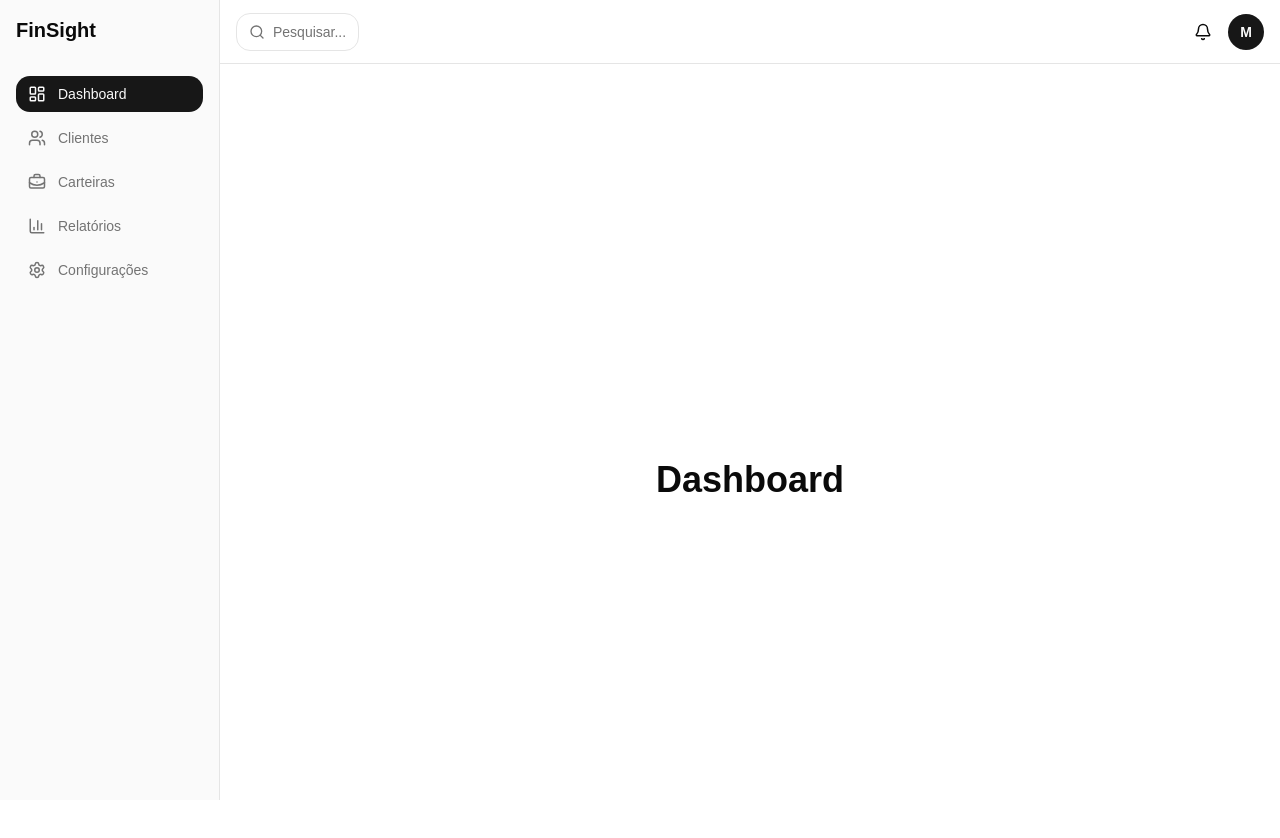
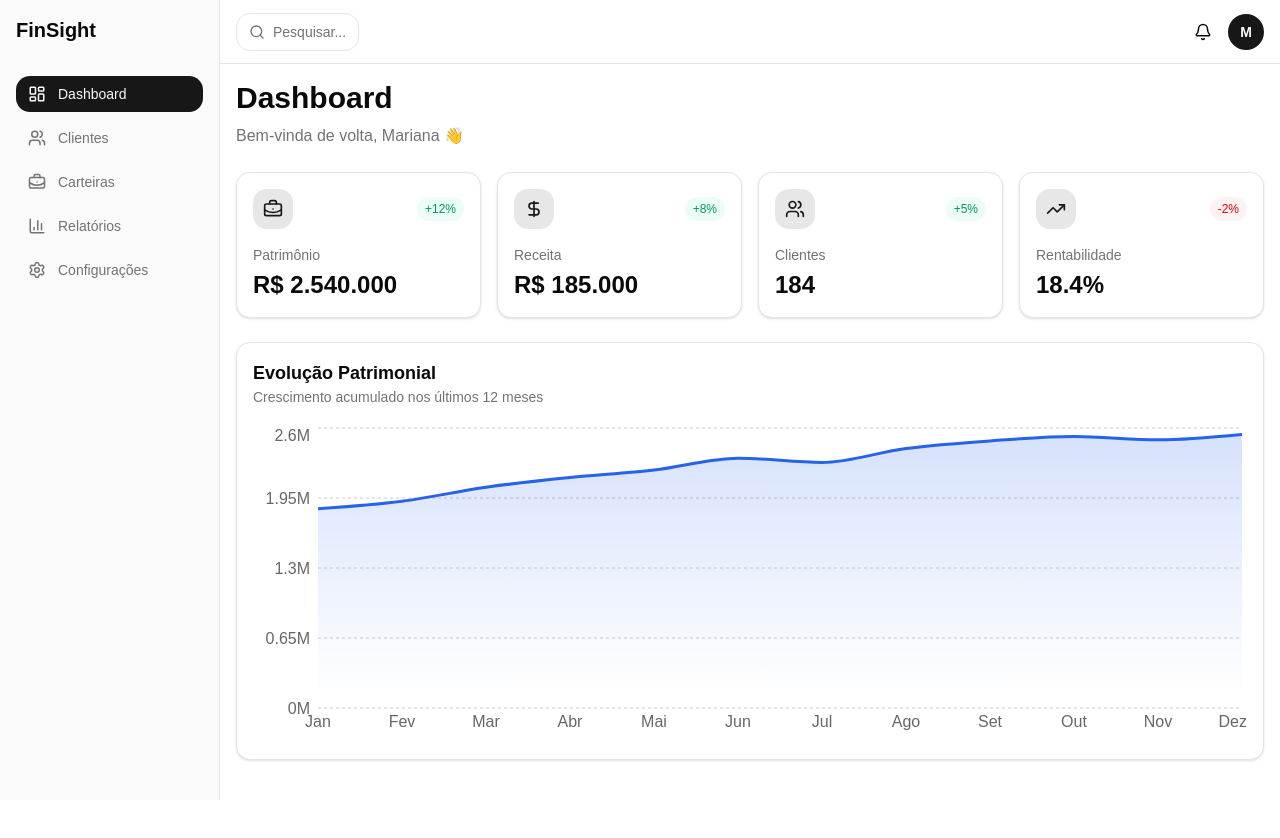
Before and after one commit to maryrubert/finsight-dashboard, a React (Vite) app: page / in a window 1280 px wide. Shown: the top 838 px of the page. After the commit the page ends 800 px from the top, so only its background shows below. Built offline with nearby package versions, Linux system fonts and the light colour scheme.

Commit message:
feat(dashboard): add executive metrics and evolution chart

```diff
--- /dev/null
+++ b/src/components/common/MetricCard.tsx
@@ -0,0 +1,55 @@
+import type { Metric, MetricTrend, MetricType } from '@/types/metric';
+
+interface MetricCardProps {
+  metric: Metric;
+}
+
+const trendStyles: Record<MetricTrend, string> = {
+  up: 'text-emerald-600 bg-emerald-50',
+  down: 'text-red-600 bg-red-50',
+  neutral: 'text-slate-600 bg-slate-100',
+};
+
+function formatMetricValue(value: number, type: MetricType) {
+  if (type === 'currency') {
+    return new Intl.NumberFormat('pt-BR', {
+      style: 'currency',
+      currency: 'BRL',
+      maximumFractionDigits: 0,
+    }).format(value);
+  }
+
+  if (type === 'percentage') {
+    return `${value}%`;
+  }
+
+  return new Intl.NumberFormat('pt-BR').format(value);
+}
+
+export function MetricCard({ metric }: MetricCardProps) {
+  const Icon = metric.icon;
+
+  return (
+    <article className="rounded-xl border bg-card p-4 shadow-sm">
+      <div className="mb-4 flex items-center justify-between">
+        <div className="flex h-10 w-10 items-center justify-center rounded-xl bg-primary/10 text-primary">
+          <Icon size={20} />
+        </div>
+
+        <span
+          className={`rounded-full px-2 py-1 text-xs font-medium ${trendStyles[metric.trend]}`}
+        >
+          {metric.variation > 0 ? '+' : ''}
+          {metric.variation}%
+        </span>
+      </div>
+
+      <div>
+        <p className="text-sm text-muted-foreground">{metric.title}</p>
+        <strong className="mt-1 block text-2xl font-bold text-foreground">
+          {formatMetricValue(metric.value, metric.type)}
+        </strong>
+      </div>
+    </article>
+  );
+}
--- /dev/null
+++ b/src/components/dashboard/EvolutionChart.tsx
@@ -0,0 +1,95 @@
+import {
+  Area,
+  AreaChart,
+  CartesianGrid,
+  ResponsiveContainer,
+  Tooltip,
+  XAxis,
+  YAxis,
+} from 'recharts';
+
+const data = [
+  { month: 'Jan', value: 1850000 },
+  { month: 'Fev', value: 1920000 },
+  { month: 'Mar', value: 2050000 },
+  { month: 'Abr', value: 2140000 },
+  { month: 'Mai', value: 2210000 },
+  { month: 'Jun', value: 2320000 },
+  { month: 'Jul', value: 2280000 },
+  { month: 'Ago', value: 2410000 },
+  { month: 'Set', value: 2480000 },
+  { month: 'Out', value: 2520000 },
+  { month: 'Nov', value: 2490000 },
+  { month: 'Dez', value: 2540000 },
+];
+
+function formatCurrency(value: number) {
+  return new Intl.NumberFormat('pt-BR', {
+    style: 'currency',
+    currency: 'BRL',
+    maximumFractionDigits: 0,
+  }).format(value);
+}
+
+export function EvolutionChart() {
+  return (
+    <section className="rounded-xl border bg-card p-4 shadow-sm">
+      <div className="mb-4">
+        <h2 className="text-lg font-semibold">Evolução Patrimonial</h2>
+
+        <p className="text-sm text-muted-foreground">
+          Crescimento acumulado nos últimos 12 meses
+        </p>
+      </div>
+
+      <div className="h-80">
+        <ResponsiveContainer width="100%" height="100%">
+          <AreaChart data={data}>
+            <defs>
+              <linearGradient
+                id="portfolioGradient"
+                x1="0"
+                y1="0"
+                x2="0"
+                y2="1"
+              >
+                <stop offset="5%" stopColor="#2563EB" stopOpacity={0.3} />
+                <stop offset="95%" stopColor="#2563EB" stopOpacity={0} />
+              </linearGradient>
+            </defs>
+
+            <CartesianGrid
+              strokeDasharray="3 3"
+              vertical={false}
+            />
+
+            <XAxis
+              dataKey="month"
+              tickLine={false}
+              axisLine={false}
+            />
+
+            <YAxis
+              tickFormatter={(value) => `${value / 1000000}M`}
+              tickLine={false}
+              axisLine={false}
+            />
+
+            <Tooltip
+              formatter={(value) => formatCurrency(Number(value))}
+              labelFormatter={(label) => `Mês: ${label}`}
+            />
+
+            <Area
+              type="monotone"
+              dataKey="value"
+              stroke="#2563EB"
+              fill="url(#portfolioGradient)"
+              strokeWidth={3}
+            />
+          </AreaChart>
+        </ResponsiveContainer>
+      </div>
+    </section>
+  );
+}
--- a/src/pages/Dashboard/DashboardPage.tsx
+++ b/src/pages/Dashboard/DashboardPage.tsx
@@ -1,7 +1,30 @@
+import { MetricCard } from '@/components/common/MetricCard';
+import { EvolutionChart } from '@/components/dashboard/EvolutionChart';
+import { getDashboardMetrics } from '@/services/dashboard.service';
+
 function DashboardPage() {
+  const metrics = getDashboardMetrics();
+
   return (
-    <main className="flex min-h-screen items-center justify-center bg-background">
-      <h1 className="text-4xl font-bold">Dashboard</h1>
+    <main className="space-y-6">
+      <header>
+        <h1 className="text-3xl font-bold">Dashboard</h1>
+
+        <p className="mt-2 text-muted-foreground">
+          Bem-vinda de volta, Mariana 👋
+        </p>
+      </header>
+
+      <section className="grid gap-4 md:grid-cols-2 xl:grid-cols-4">
+        {metrics.map((metric) => (
+          <MetricCard
+            key={metric.title}
+            metric={metric}
+          />
+        ))}
+      </section>
+
+      <EvolutionChart />
     </main>
   );
 }
--- /dev/null
+++ b/src/services/dashboard.service.tsx
@@ -0,0 +1,47 @@
+import {
+  BriefcaseBusiness,
+  DollarSign,
+  TrendingUp,
+  Users,
+} from 'lucide-react';
+
+import type { Metric } from '@/types/metric';
+
+const dashboardMetrics: Metric[] = [
+  {
+    title: 'Patrimônio',
+    value: 2540000,
+    type: 'currency',
+    variation: 12,
+    trend: 'up',
+    icon: BriefcaseBusiness,
+  },
+  {
+    title: 'Receita',
+    value: 185000,
+    type: 'currency',
+    variation: 8,
+    trend: 'up',
+    icon: DollarSign,
+  },
+  {
+    title: 'Clientes',
+    value: 184,
+    type: 'number',
+    variation: 5,
+    trend: 'up',
+    icon: Users,
+  },
+  {
+    title: 'Rentabilidade',
+    value: 18.4,
+    type: 'percentage',
+    variation: -2,
+    trend: 'down',
+    icon: TrendingUp,
+  },
+];
+
+export function getDashboardMetrics() {
+  return dashboardMetrics;
+}
--- /dev/null
+++ b/src/types/metric.ts
@@ -0,0 +1,14 @@
+import type { LucideIcon } from 'lucide-react';
+
+export type MetricTrend = 'up' | 'down' | 'neutral';
+
+export type MetricType = 'currency' | 'number' | 'percentage';
+
+export interface Metric {
+  title: string;
+  value: number;
+  type: MetricType;
+  variation: number;
+  trend: MetricTrend;
+  icon: LucideIcon;
+}
```
